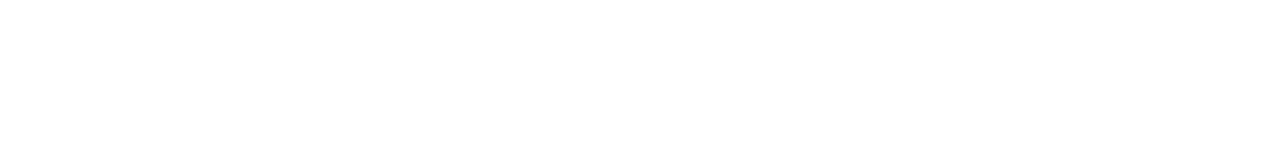
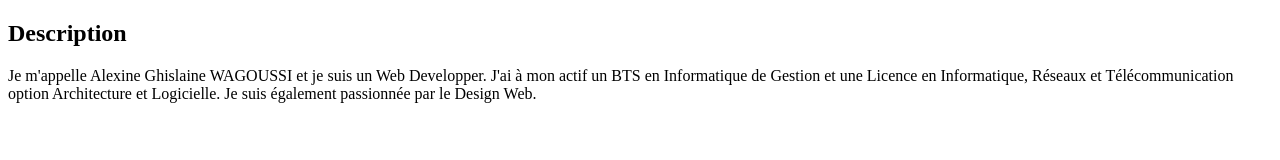
Before and after one commit to ghisso-alexine/git-mon-cv, a plain HTML site: page index.html in a window 1280 px wide. Drawn offline with Linux system fonts and the light colour scheme.

Commit message:
mise en place de la section description

```diff
--- a/index.html
+++ b/index.html
@@ -8,6 +8,7 @@
     <title>MON CV</title>
 </head>
 <body>
-
+    <h2>Description</h2>
+    <p>Je m'appelle Alexine Ghislaine WAGOUSSI et je suis un Web Developper. J'ai à mon actif un BTS en Informatique de Gestion et une Licence en Informatique, Réseaux et Télécommunication option Architecture et Logicielle. Je suis également passionnée par le Design Web. </p>
 </body>
 </html>
```
